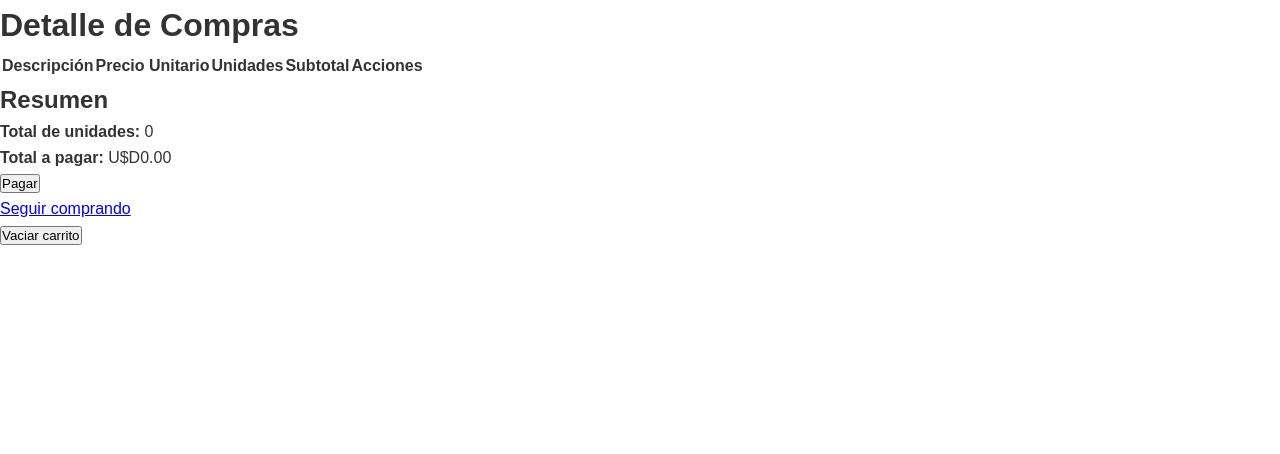
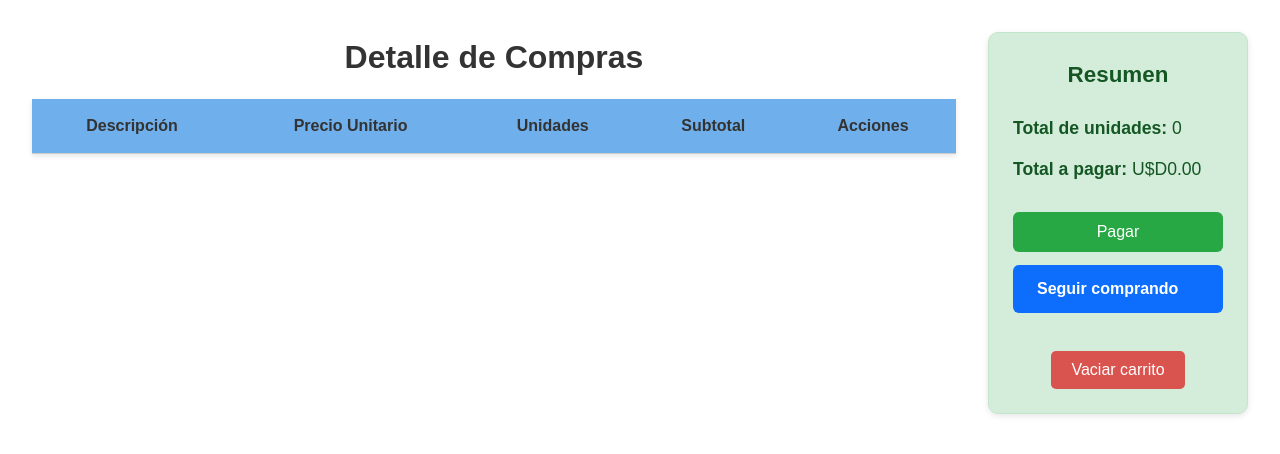
Before and after one commit to Cbyto/Hello-learning, a plain HTML site: page TalentoTech/Front-JS/pages/cart.html in a window 1280 px wide. Drawn offline with Linux system fonts and the light colour scheme.

Commit message:
Actualización botones detalle carrito

```diff
--- a/TalentoTech/Front-JS/css/styles.css
+++ b/TalentoTech/Front-JS/css/styles.css
@@ -626,3 +626,174 @@ body {
     right: 15px;
   }
 }
+
+/* === CARRITO === */
+.titulo-carrito {
+  text-align: center;
+  margin-bottom: 1rem;
+  font-size: 2rem;
+}
+
+.carrito-wrapper {
+  display: flex;
+  justify-content: space-between;
+  max-width: 1400px;    /* antes 1200 */
+  margin: 2rem auto;
+  gap: 2rem;
+  padding: 0 2rem;
+}
+
+table {
+  width: 100%;
+  border-collapse: collapse;
+  background-color: #fff;
+  box-shadow: 0 2px 5px rgba(0,0,0,0.1);
+  font-size: 1rem;
+}
+
+th, td {
+  padding: 14px;
+  text-align: center;
+  border-bottom: 1px solid #ccc;
+}
+
+th {
+  background-color: #6fafeb;
+  font-weight: bold;
+}
+
+td:first-child {
+  text-align: left;
+  max-width: 600px;     /* antes 400 */
+}
+
+tbody tr:nth-child(even) {
+  background-color: #f9f9f9;
+}
+
+.acciones button {
+  padding: 6px 12px;
+  margin: 0 4px;
+  border: none;
+  border-radius: 4px;
+  cursor: pointer;
+  font-size: 16px;
+  color: white;
+}
+
+.acciones button.sumar {
+  background-color: #28a745;    /* verde */
+}
+
+.acciones button.sumar:hover {
+  background-color: #218838;
+}
+
+.acciones button.restar {
+  background-color: #dc3545; /* rojo */
+}
+
+.acciones button.restar:hover {
+  background-color: #c82333;
+}
+
+.resumen {
+  min-width: 260px;
+  flex-shrink: 0;
+  padding: 1.5rem;
+  background-color: #d4edda;
+  border: 1px solid #c3e6cb;
+  border-radius: 10px;
+  height: fit-content;
+  font-size: 1.1rem;
+  color: #155724;
+  display: flex;
+  flex-direction: column;
+  gap: 0.8rem;
+  box-shadow: 0 2px 6px rgba(0,0,0,0.1);
+  /*align-items: center; */        /* centra horizontalmente */
+  text-align: left;         /* centra el texto */
+}
+
+.resumen h2 {
+  text-align: center;     /* Solo el título centrado */
+  margin-bottom: 0.5rem;
+  font-size: 1.4rem;
+  color: #155724;
+}
+
+.btn-pagar {
+  background-color: #28a745;
+  color: white;
+  padding: 0.7rem 1.5rem;
+  font-size: 1rem;
+  border: none;
+  border-radius: 6px;
+  cursor: pointer;
+  margin-top: 1rem;
+  transition: background-color 0.3s ease;
+}
+
+.btn-pagar:hover {
+  background-color: #218838;
+}
+
+@media (max-width: 768px) {
+  .carrito-wrapper {
+    flex-direction: column;
+    align-items: center;
+  }
+
+  td:first-child {
+    max-width: 100%;
+  }
+
+  .resumen {
+    width: 100%;
+  }
+}
+
+
+.boton-seguir-wrapper {
+  display: flex;
+  justify-content: flex-end;      /* alinea con resumen */
+  margin-top: 2rem;
+  margin-right: 2rem;
+}
+
+.btn-volver {
+  display: flex; /*inline-block; */
+  background-color: #0d6efd;
+  color: white;
+  padding: 0.7rem 1.5rem;
+  font-size: 1rem;
+  font-weight: bold;
+  text-decoration: none;
+  border-radius: 6px;
+  transition: background-color 0.3s ease;
+}
+
+.btn-volver:hover {
+  background-color: #084298;
+}
+
+/* Boton Vaciar Carrito*/
+.btn-vaciar {
+  background-color: #d9534f;
+  color: #fff;
+  border: none;
+  padding: 10px 20px;
+  margin-top: 10px;
+  border-radius: 5px;
+  font-size: 1rem;
+  cursor: pointer;
+}
+
+.btn-vaciar:hover {
+  background-color: #c9302c;
+}
+
+.vaciar-container {
+  text-align: center;
+  margin-top: 1rem;
+}
```
